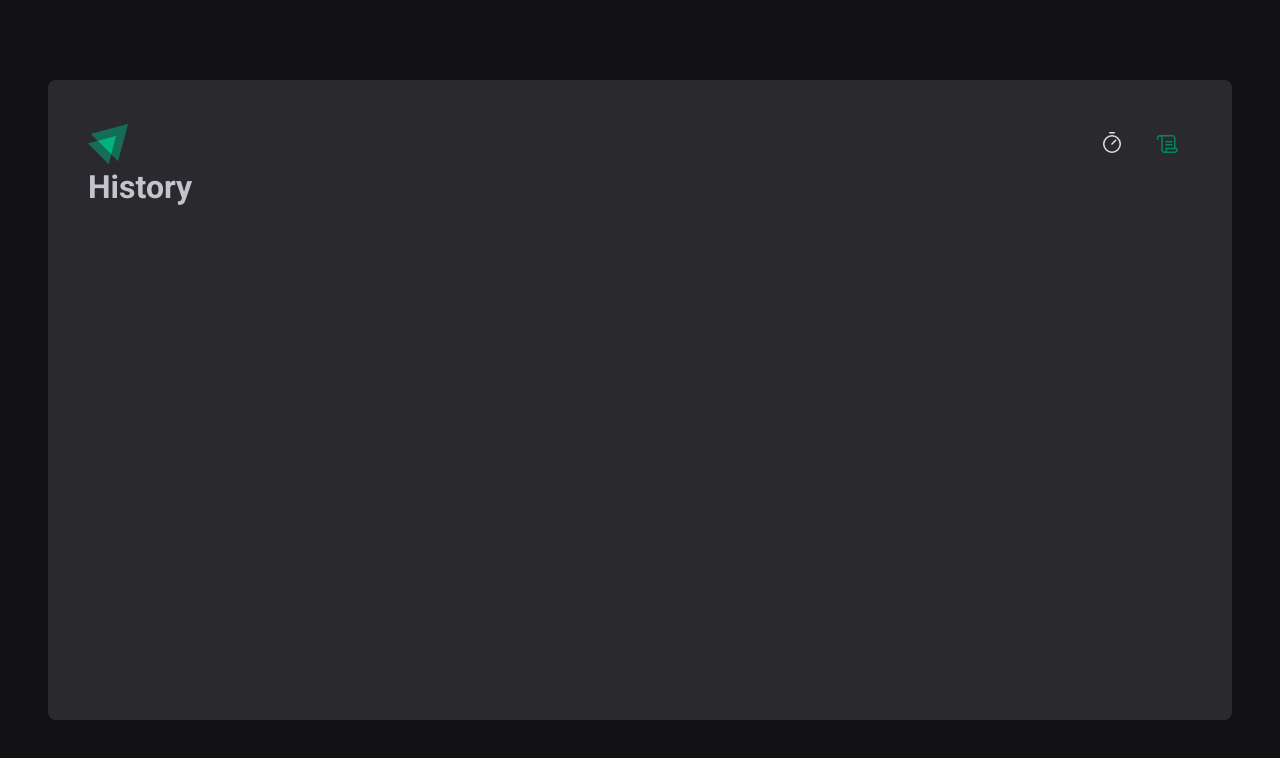
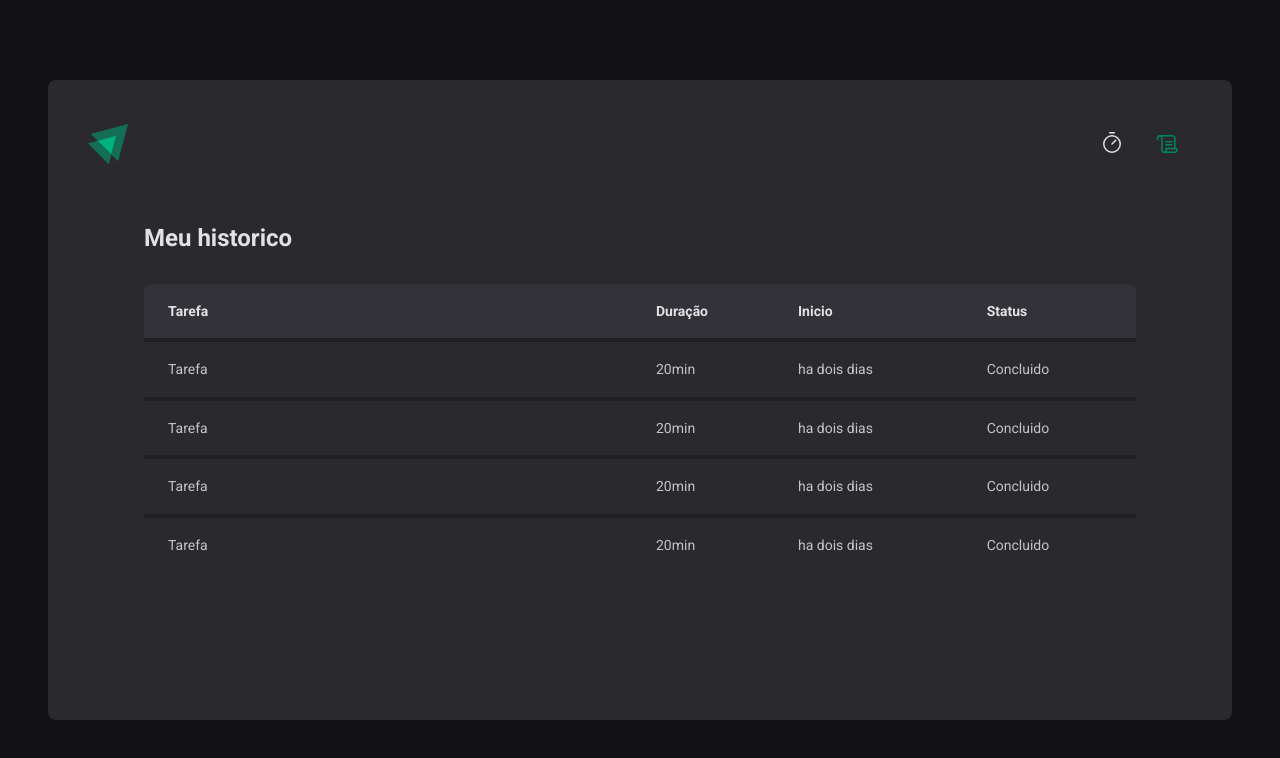
Before and after one commit to ithauront/timer, a React (Vite) app: page /history in a window 1280 px wide. Shown: the top 758 px of the page. Built offline with nearby package versions, Linux system fonts and the light colour scheme.

Commit message:
history
history structure in index.tsx and styling in styles

```diff
--- /dev/null
+++ b/src/pages/History/styles.ts
@@ -0,0 +1,62 @@
+import styled from 'styled-components'
+
+export const HistoryContainer = styled.main`
+  flex: 1;
+  padding: 3.5rem;
+
+  display: flex;
+  flex-direction: column;
+
+  h1 {
+    font-size: 1.5rem;
+    color: ${(props) => props.theme[`gray-100`]};
+  }
+
+  table {
+    width: 100%;
+    border-collapse: collapse;
+    min-width: 600px;
+
+    th {
+      background-color: ${(props) => props.theme[`gray-600`]};
+      padding: 1rem;
+      text-align: left;
+      color: ${(props) => props.theme[`gray-100`]};
+      font-size: 0.875rem;
+      line-height: 1.6;
+
+      &:first-child {
+        border-top-left-radius: 8px;
+        padding-left: 1.5rem;
+      }
+
+      &:last-child {
+        border-top-right-radius: 8px;
+        padding-left: 1.5rem;
+      }
+    }
+
+    td {
+      background-color: ${(props) => props.theme[`gray-700`]};
+      border-top: 4px solid ${(props) => props.theme[`gray-800`]};
+      padding: 1rem;
+      font-size: 0.875rem;
+      line-height: 1.6;
+
+      &:first-child {
+        width: 50%;
+        padding-left: 1.5rem;
+      }
+
+      &:last-child {
+        padding-left: 1.5rem;
+      }
+    }
+  }
+`
+
+export const HistoryList = styled.div`
+  flex: 1;
+  overflow: auto;
+  margin-top: 2rem;
+`
--- a/src/pages/history/index.tsx
+++ b/src/pages/history/index.tsx
@@ -1,3 +1,48 @@
+import { HistoryContainer, HistoryList } from './styles'
+
 export function History() {
-  return <h1>History</h1>
+  return (
+    <HistoryContainer>
+      <h1>Meu historico</h1>
+
+      <HistoryList>
+        <table>
+          <thead>
+            <tr>
+              <th>Tarefa</th>
+              <th>Duração</th>
+              <th>Inicio</th>
+              <th>Status</th>
+            </tr>
+          </thead>
+          <tbody>
+            <tr>
+              <td>Tarefa</td>
+              <td>20min</td>
+              <td>ha dois dias</td>
+              <td>Concluido</td>
+            </tr>
+            <tr>
+              <td>Tarefa</td>
+              <td>20min</td>
+              <td>ha dois dias</td>
+              <td>Concluido</td>
+            </tr>
+            <tr>
+              <td>Tarefa</td>
+              <td>20min</td>
+              <td>ha dois dias</td>
+              <td>Concluido</td>
+            </tr>
+            <tr>
+              <td>Tarefa</td>
+              <td>20min</td>
+              <td>ha dois dias</td>
+              <td>Concluido</td>
+            </tr>
+          </tbody>
+        </table>
+      </HistoryList>
+    </HistoryContainer>
+  )
 }
```
Also changed, not shown: 1 other file (tests, documents, lock files or other folders).
